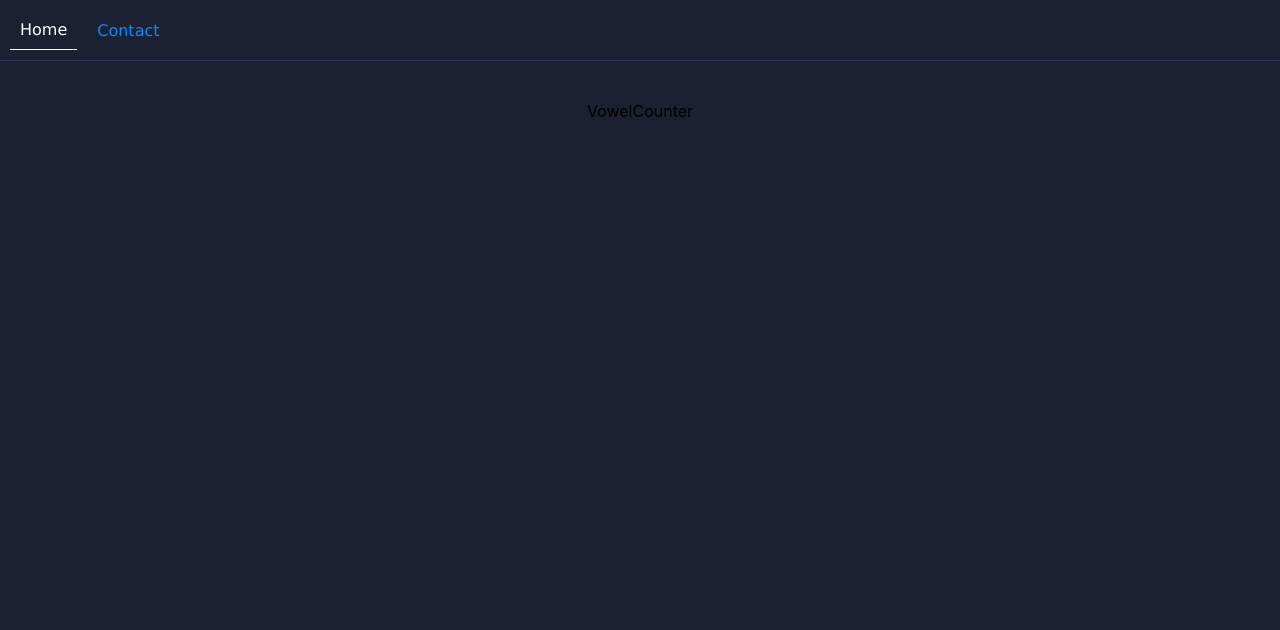
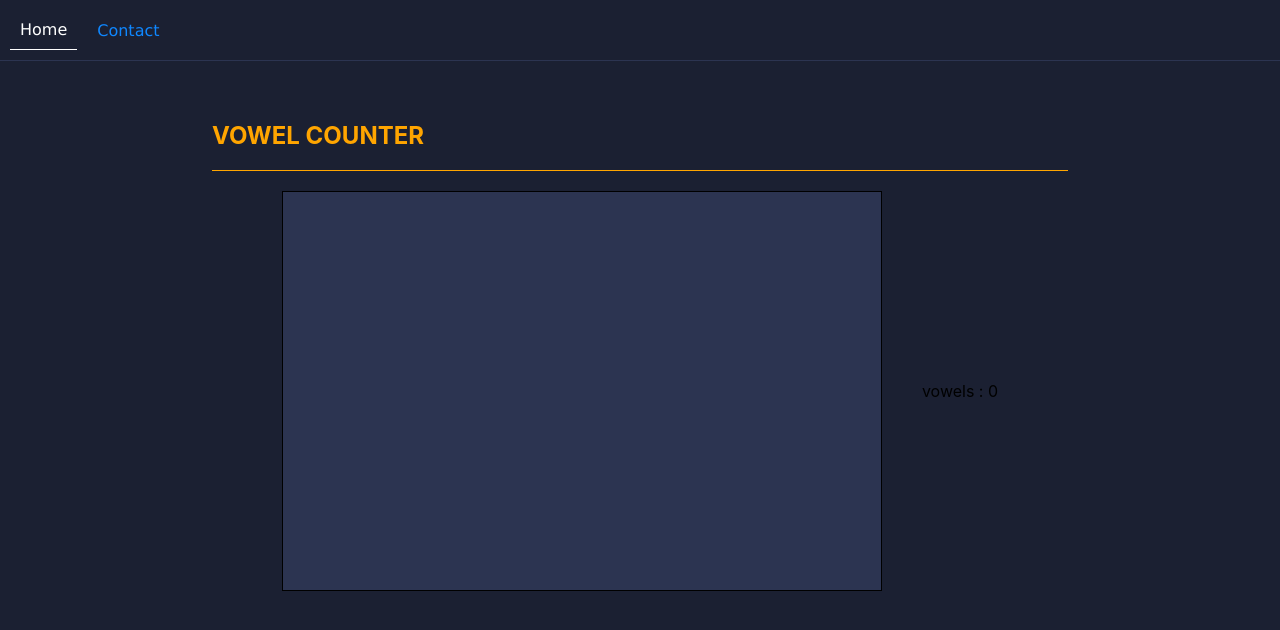
Before and after one commit to majid-hatami-maleki/mini-projects, a React (Create React App) app: page /vwc in a window 1280 px wide. Shown: the top 630 px of the page. Built offline with nearby package versions, Linux system fonts and the light colour scheme.

Commit message:
finishing vowelsCounterComponent style

```diff
--- a/src/components/apps/clock/DigitalClockApp.js
+++ b/src/components/apps/clock/DigitalClockApp.js
@@ -15,6 +15,7 @@ export default function DigitalClockApp() {
       };
   }, []);
 
+
   const hours = time.getHours().toString().padStart(2, '0');
   const minutes = time.getMinutes().toString().padStart(2, '0');
   const seconds = time.getSeconds().toString().padStart(2, '0');
--- a/src/components/apps/vowelCounter/VowelCounter.js
+++ b/src/components/apps/vowelCounter/VowelCounter.js
@@ -1,7 +1,24 @@
-import React from 'react'
+import React, { useContext, useEffect } from "react";
+import "./vowel.css";
+import { vowelCounterContexts } from "../../../contexts/VowelCounterContext";
+export default function VowelCounter() {
+    const contexts = useContext(vowelCounterContexts)
+    useEffect(() => {
+        contexts.vowelCounterHandler()
+    }, [contexts.input])
 
-export default function VowelCounter() {
   return (
-    <div>VowelCounter</div>
-  )
+    <div className="vowel-container">
+      <h2>vowel counter</h2>
+      <div className="sub-container">
+        <textarea cols="30" rows="10" value={contexts.input} onChange={e => {
+            contexts.setInput(e.target.value)
+        }}
+        ></textarea>
+        <div className="score-board">
+            <p>vowels : {contexts.vowels}</p>
+        </div>
+      </div>
+    </div>
+  );
 }
--- /dev/null
+++ b/src/components/apps/vowelCounter/vowel.css
@@ -0,0 +1,37 @@
+.vowel-container{
+    width: 100%;
+    display: flex;
+    justify-content: center;
+    align-items: center;
+    flex-direction: column;
+    /*display flex*/
+    gap: 20px;
+}
+.vowel-container h2{
+    width: 100%;
+    text-transform: uppercase;
+    border-bottom: 1px solid var(--appsPrimaryColor);
+    color: var(--appsPrimaryColor);
+    padding: 20px 0;
+}
+.sub-container{
+    display: flex;
+    justify-content: center;
+    align-items: center;
+    flex-direction: row;
+    /*display flex*/
+    gap: 40px;
+}
+.sub-container textarea{
+    width: 600px;
+    height: 400px;
+    background-color: var(--secondaryColor);
+    resize: none;
+    border-color: black;
+    padding: 10px;
+
+}
+.sub-container textarea:focus{
+    outline: transparent;
+    color: silver;
+}
--- a/src/contexts/VowelCounterContext.js
+++ b/src/contexts/VowelCounterContext.js
@@ -1,13 +1,32 @@
-import React, { createContext } from 'react'
+import React, { createContext, useState } from "react";
 
-const vowelCounterContexts = createContext()
+const vowelCounterContexts = createContext();
 
-
-export default function VowelCounterContextProvider({children}) {
+export default function VowelCounterContextProvider({ children }) {
+    let counter = 0;
+  const [input, setInput] = useState("");
+  const [vowels, setVowels] = useState();
+  const vowelCounterHandler = function (e) {
+      const vowels = ["a", "i", "e", "o", "u"];
+      let userInput = [...input];
+      userInput.forEach((ui) => {
+          if (vowels.includes(ui)) {
+              counter++;
+            }
+        });
+        setVowels(counter);
+  };
   return (
-   <vowelCounterContexts.Provider value={'this is vowel counter context'}>
-    {children}
-   </vowelCounterContexts.Provider>
-  )
+    <vowelCounterContexts.Provider
+      value={{
+        input,
+        setInput,
+        vowelCounterHandler,
+        vowels,
+      }}
+    >
+      {children}
+    </vowelCounterContexts.Provider>
+  );
 }
-export {vowelCounterContexts}
+export { vowelCounterContexts };
```
